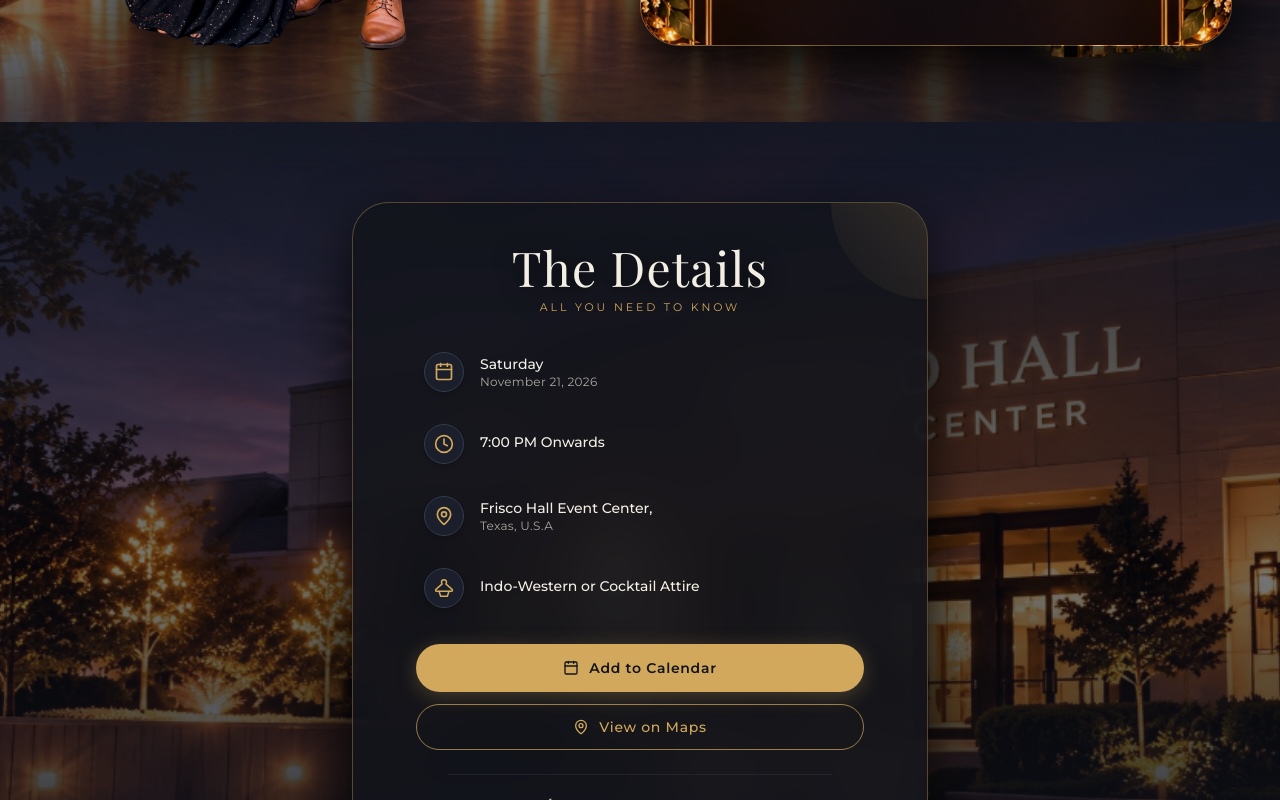
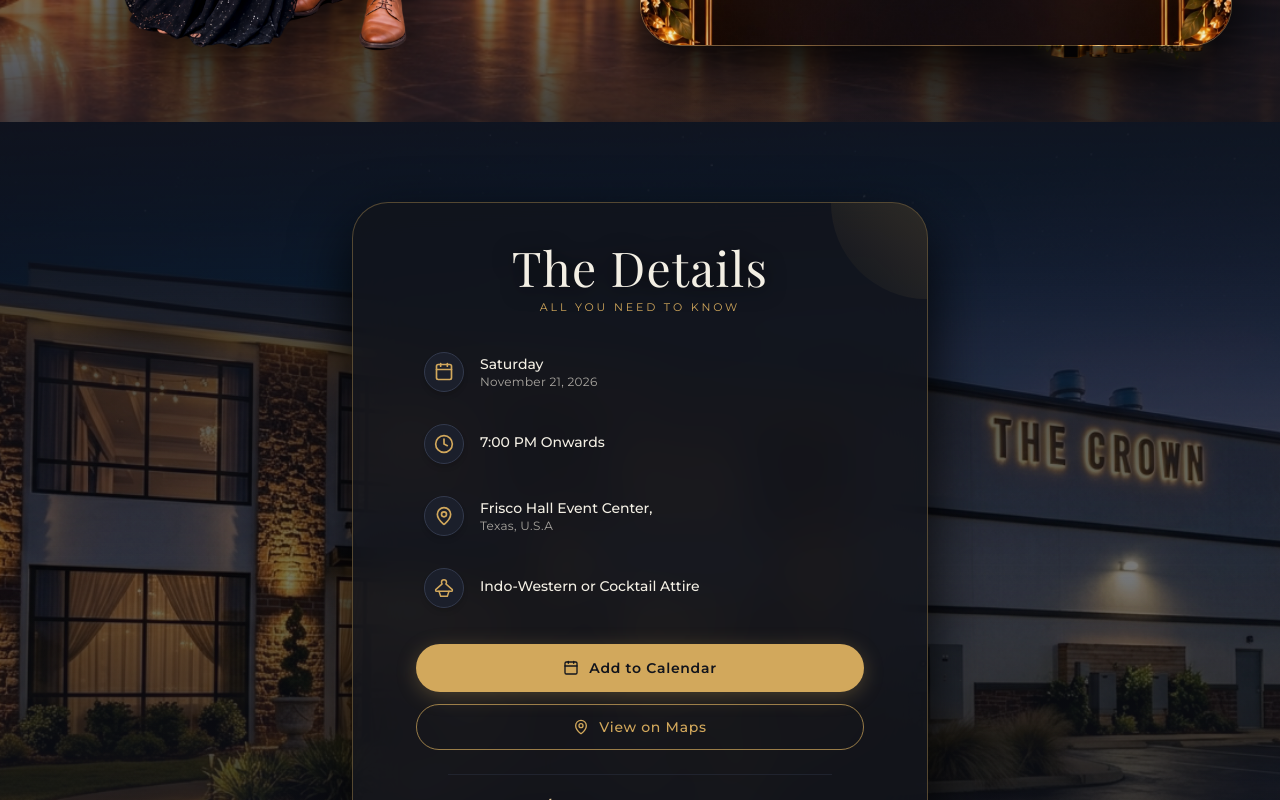
Before and after one commit to farhan2114/sn-wedding-invitation, a React (Vite) app: page / in a window 1280 px wide. Shown: the part 780-1580 px from the top of the page. Built offline with nearby package versions, Linux system fonts and the light colour scheme; a web font is replaced by a local one.

Commit message:
Update desktop background in DetailsSection to the generated luxury Crown venue image

```diff
--- a/src/components/DetailsSection.jsx
+++ b/src/components/DetailsSection.jsx
@@ -17,11 +17,11 @@
       id="details"
       className="relative min-h-screen w-full flex items-center justify-center px-4 sm:px-8 py-0 md:py-20 overflow-hidden bg-[#12141C]"
     >
-      {/* 1. Full-Bleed Frisco Hall Event Center Background (HD Twilight Photo - Desktop only) */}
+      {/* 1. Full-Bleed The Crown Event Center Background (HD Twilight Photo - Desktop only) */}
       <div className="hidden md:block absolute inset-0 z-0">
         <div
-          className="absolute inset-0 bg-cover bg-center sm:bg-[center_top_30%]"
-          style={{ backgroundImage: `url('/assets/venue_hd_full.jpg')` }}
+          className="absolute inset-0 bg-cover bg-center sm:bg-[center_center]"
+          style={{ backgroundImage: `url('/assets/the_crown_night.jpg')` }}
         />
         {/* Dark Scrim Gradients for contrast while keeping the lit venue visible */}
         <div className="absolute inset-0 bg-[#0A0C12]/55 backdrop-blur-[0.5px]" />
```
